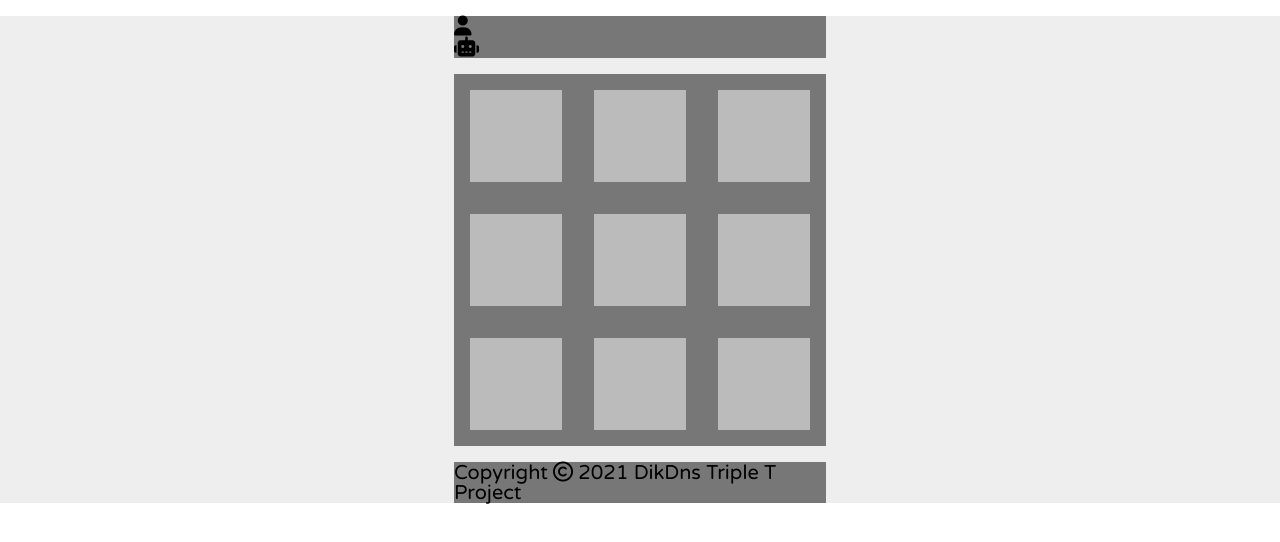
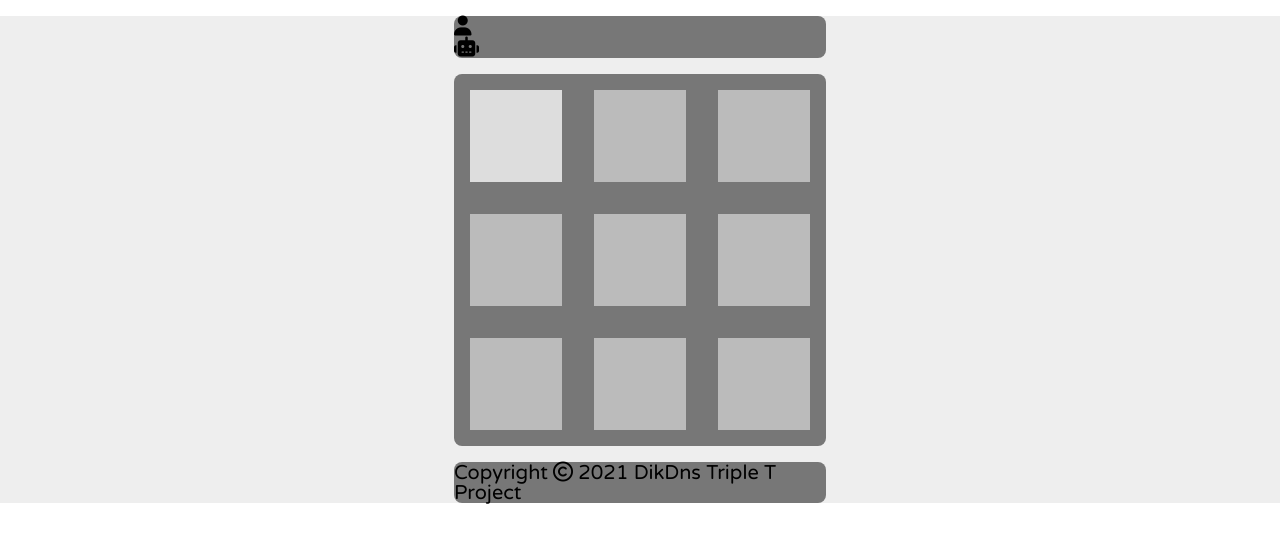
Before and after one commit to DikDns/tictactoe, a plain HTML site: page index.html in a window 1280 px wide. In both pictures the pointer is over the element 516 px from the left and 136 px from the top of the page. Drawn offline with Linux system fonts and the light colour scheme.

Commit message:
add hover event

```diff
--- a/style/style.css
+++ b/style/style.css
@@ -33,6 +33,7 @@ html {
     background-color: #777;
     width: 372px;
     margin: 16px auto;
+    border-radius: 8px;
 }
 
 .playfield {
@@ -54,4 +55,9 @@ html {
     background-color: #bbb;
     width: 92px;
     height: 92px;
+    transition: 250ms;
 }
+
+.square:hover {
+    background-color: #ddd;
+}
```
